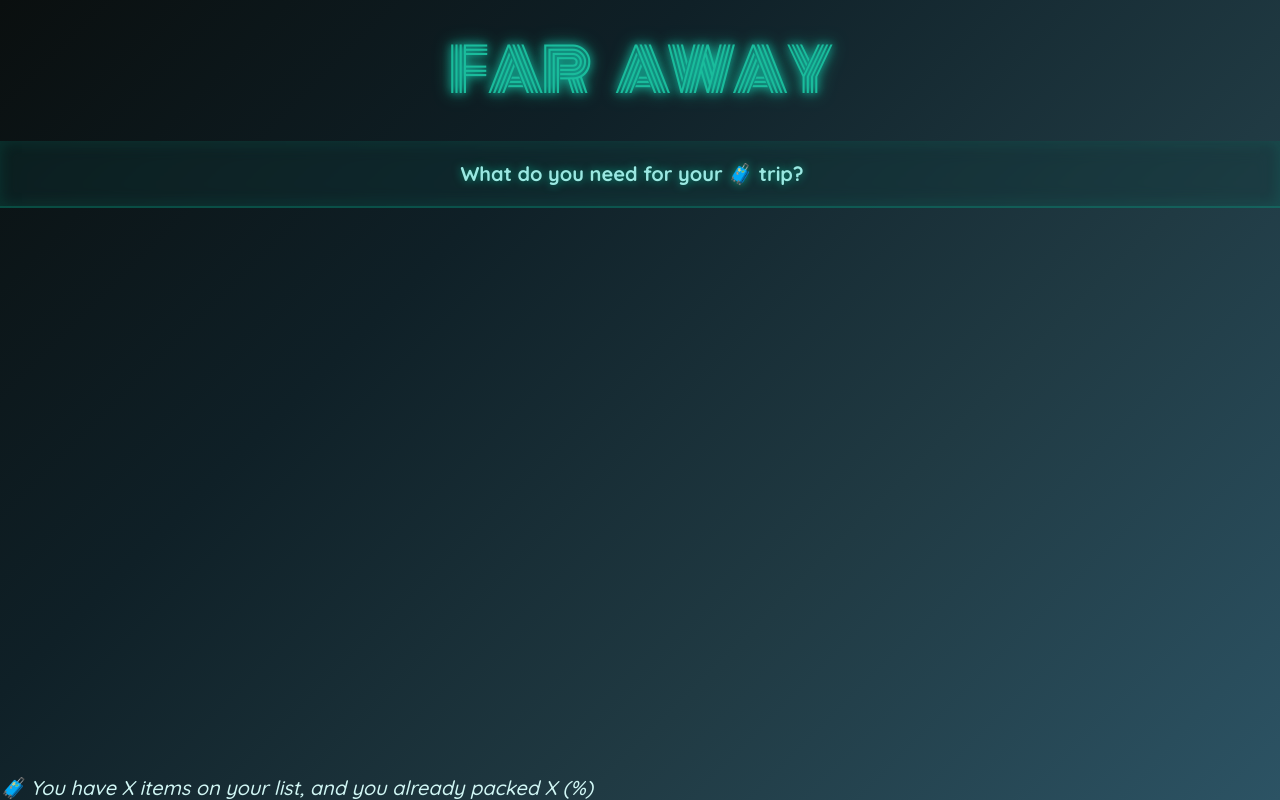
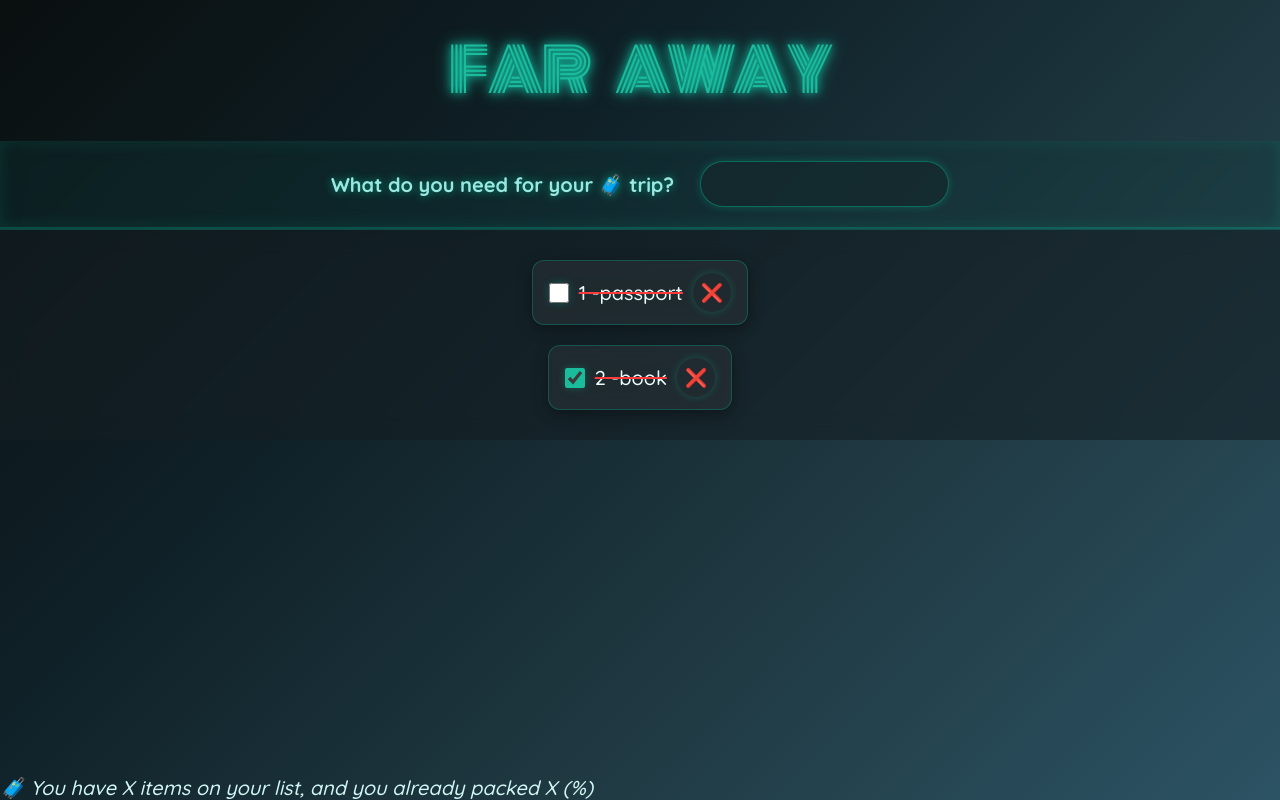
Before and after one commit to alireza-molaei/Travel_list, a React (Create React App) app: page / in a window 1280 px wide. Built offline with nearby package versions, Linux system fonts and the light colour scheme.

Commit message:
integrate onToggleItem event

```diff
--- a/src/App.css
+++ b/src/App.css
@@ -216,3 +216,7 @@ input[type="checkbox"] {
     transform: translateY(0);
   }
 }
+.line-through {
+  text-decoration: line-through  rgb(255, 59, 59);
+  text-decoration-thickness: 2px;
+}
--- a/src/App.js
+++ b/src/App.js
@@ -1,12 +1,22 @@
 import React, { useState } from "react";
 import "./App.css";
-
 export default function App() {
+  const [data, setData] = useState([
+    { id: 1, count: 1, itemName: "passport", packed: false },
+    { id: 2, count: 2, itemName: "book", packed: true },
+  ]);
+  const onToggleItem = function (id) {
+    setData((prevData) =>
+      prevData.map((item) =>
+        item.id === id ? { ...item, packed: !item.packed } : item
+      )
+    );
+  };
   return (
     <div className="app">
       <Logo />
       <Form />
-      <PackingList />
+      <PackingList data={data} onToggleItem={onToggleItem} />
       <Stats />
     </div>
   );
@@ -20,12 +30,28 @@ function Form() {
   return (
     <div className="add-form">
       <h3>What do you need for your 🧳 trip?</h3>
+      <input></input>
     </div>
   );
 }
 
-function PackingList() {
-  return <div className="packing-list"></div>;
+function PackingList({ data, onToggleItem }) {
+  return (
+    <div className="packing-list">
+      <ul className="list">
+        {data.map((item) => (
+          <Item
+            id={item.id}
+            key={item.id}
+            count={item.count}
+            item={item.itemName}
+            packed={item.packed}
+            onToggleItem={onToggleItem}
+          />
+        ))}
+      </ul>
+    </div>
+  );
 }
 
 function Stats() {
@@ -35,3 +61,18 @@ function Stats() {
     </footer>
   );
 }
+function Item({ item, count, packed, onToggleItem, id }) {
+  return (
+    <li>
+      <input
+        type="checkbox"
+        checked={packed}
+        onChange={() => onToggleItem(id)}
+      />
+      <span className="line-through">
+        {count} -{item}
+      </span>
+      <button>❌</button>
+    </li>
+  );
+}
```
